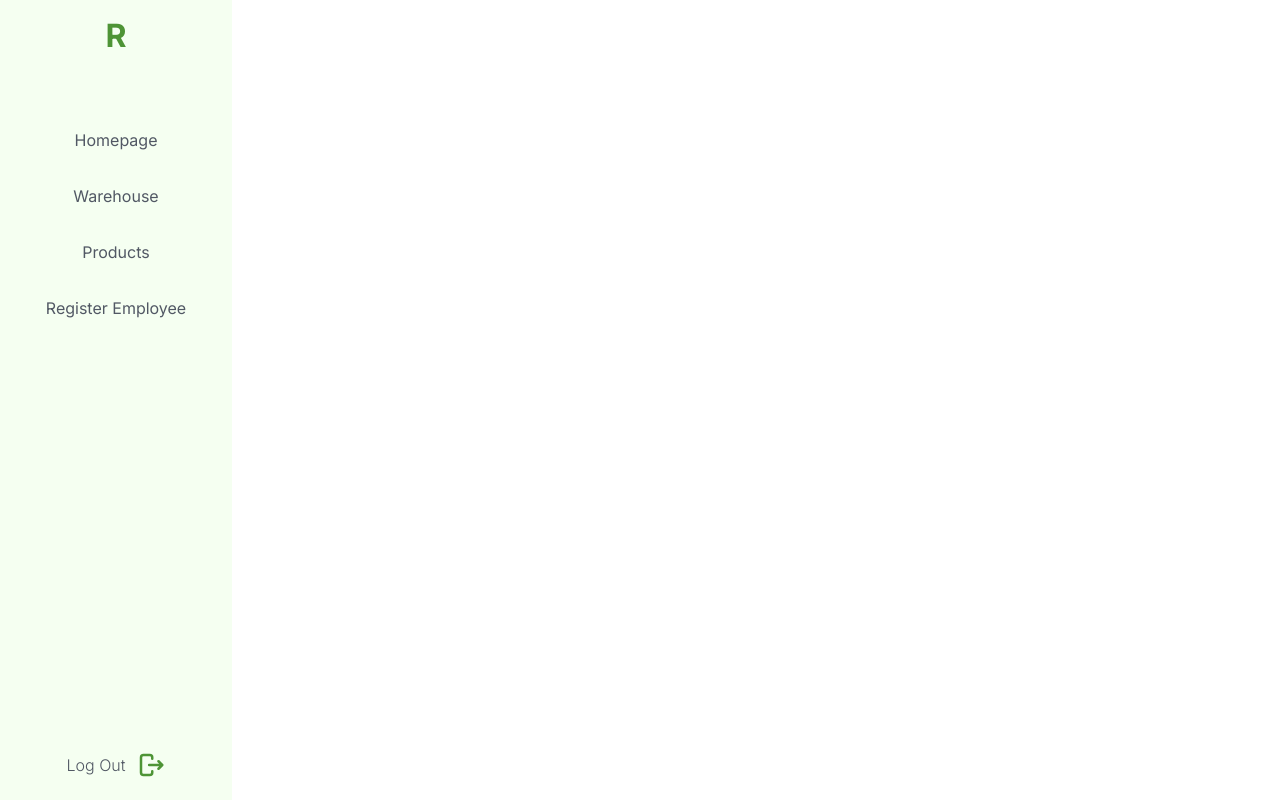
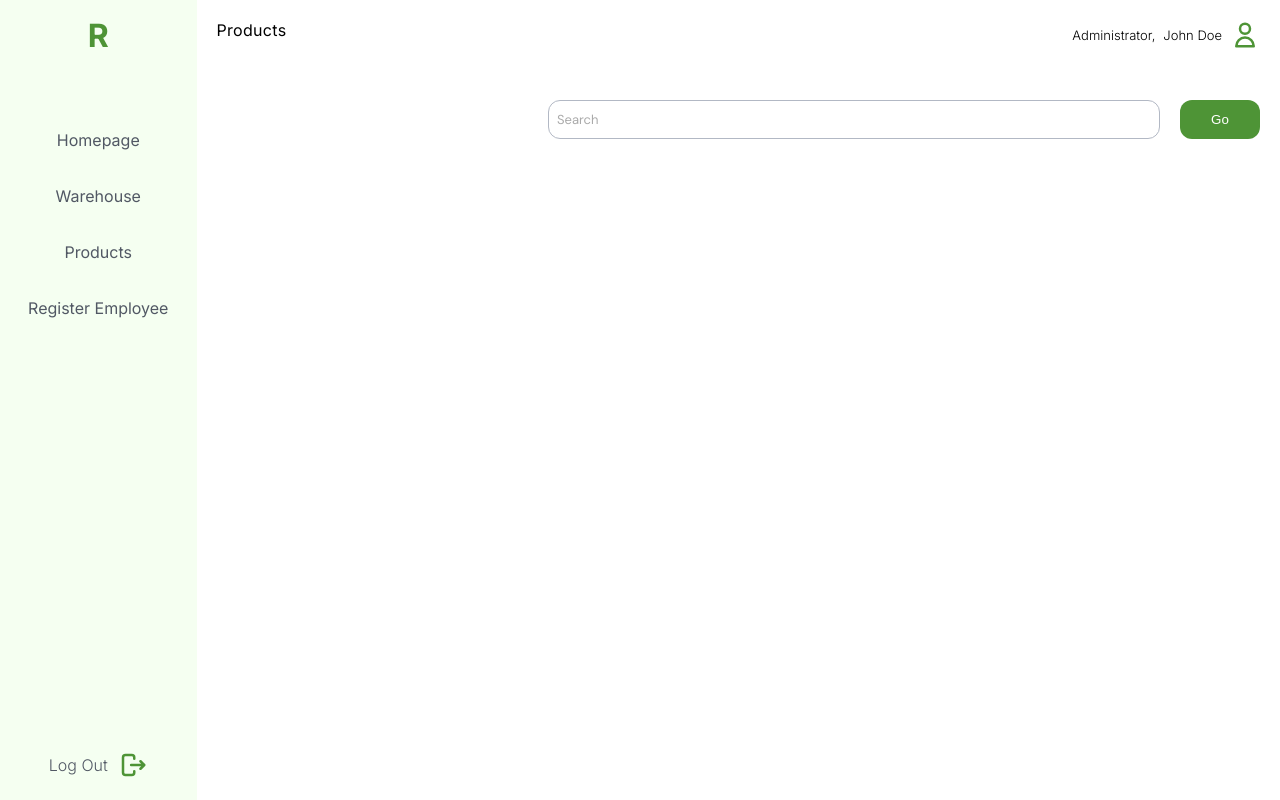
Before and after one commit to plainsight16/records-rex, a PHP site: page /app/product in a window 1280 px wide. Run offline with PHP 8.4, Linux system fonts and the light colour scheme.

Commit message:
warehouse and product update

```diff
--- a/app/product/index.php
+++ b/app/product/index.php
@@ -39,7 +39,40 @@
                 </div>
             </div>
         </aside>
-        <section>
+        <section class="table-main">
+            <nav class="nav-body">
+                <div>
+                    <p class="nav-title">Products</p>
+                </div>
+                <div class="user-info">
+                    <p>Administrator, </p>
+                    <p>John Doe</p>
+                    <div class="svg-box">
+                        <svg width="100%" height="100%" viewBox="0 0 24 24" fill="none"
+                            xmlns="http://www.w3.org/2000/svg">
+                            <path
+                                d="M16 7C16 9.20914 14.2091 11 12 11C9.79086 11 8 9.20914 8 7C8 4.79086 9.79086 3 12 3C14.2091 3 16 4.79086 16 7Z"
+                                stroke="#4E9436" stroke-width="2" stroke-linecap="round" stroke-linejoin="round" />
+                            <path d="M12 14C8.13401 14 5 17.134 5 21H19C19 17.134 15.866 14 12 14Z" stroke="#4E9436"
+                                stroke-width="2" stroke-linecap="round" stroke-linejoin="round" />
+                        </svg>
+
+                    </div>
+                </div>
+            </nav>
+            <section>
+                <div class="search-section">
+                    <input type="text" name="search" class="search-opt" placeholder="Search">
+                    <div>
+                        <button class="search-btn" type="submit">Go</button>
+                    </div>
+
+                </div>
+
+                <div class="product-tab">
+
+                </div>
+            </section>
 
         </section>
     </main>
--- a/app/product/product.css
+++ b/app/product/product.css
@@ -1,5 +1,4 @@
 @import url('../base/app.css');
-
 
 body{
     background-color: #FFFFFF;
@@ -87,10 +86,10 @@ aside{
 table.blueTable {
     border: 1px solid var(--primary);
     background-color: #FFFFFF;
-    display: block;
+    /* display: block; */
     width: 100%;
-    height: 600px;
-    overflow: auto;
+    /* height: 600px; */
+    /* overflow: auto; */
 
     text-align: center;
     border-collapse: collapse;
--- a/app/warehouse/warehouse.css
+++ b/app/warehouse/warehouse.css
@@ -86,10 +86,10 @@ aside{
 table.blueTable {
     border: 1px solid var(--primary);
     background-color: #FFFFFF;
-    display: block;
+    /* display: block; */
     width: 100%;
-    height: 600px;
-    overflow: auto;
+    /* height: 600px; */
+    /* overflow: auto; */
 
     text-align: center;
     border-collapse: collapse;
```
Also changed, not shown: app/warehouse/index.php (+5 -9 lines), app/warehouse/warehouse.php (+33 -16 lines).
